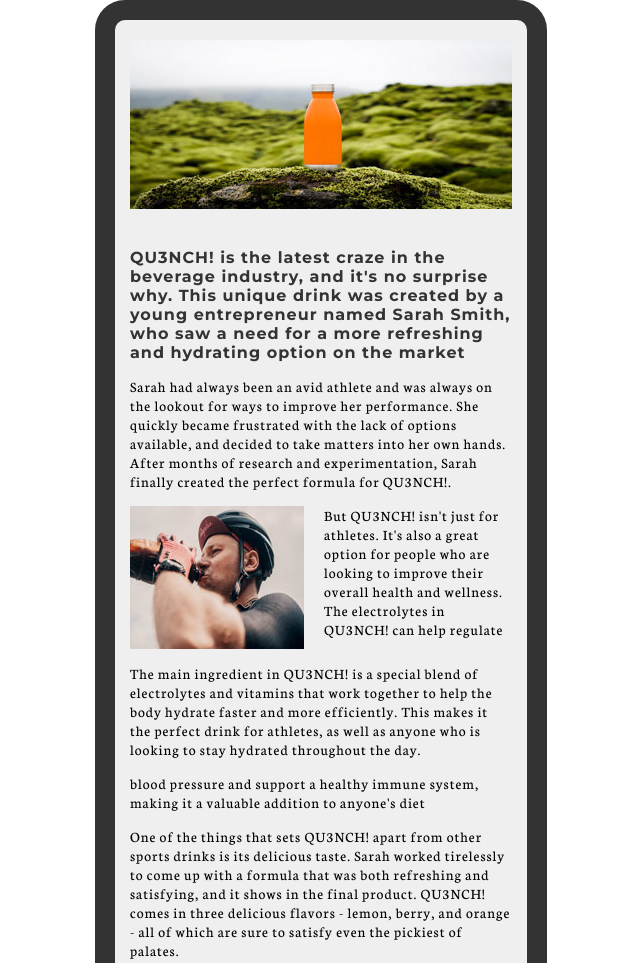
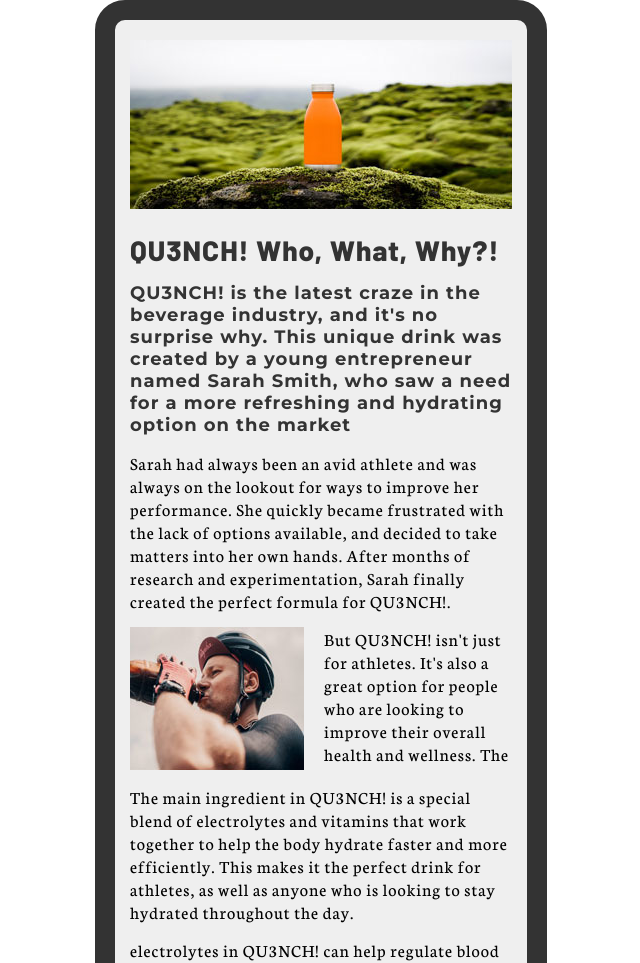
Before and after one commit to Jclarke-1/clarke_jake_typography, a plain HTML site: page index.html in a window 1280 px wide. Shown: the top 963 px of the page, without its empty margins (319-959 px from the left). Drawn offline with Linux system fonts and the light colour scheme.

Commit message:
Adjusted Font-size, Added new Font Family
Added new font family and h1 to give the article a proper heading, increased font sizes for headings and paragraphs.

```diff
--- a/css/main.css
+++ b/css/main.css
@@ -8,7 +8,7 @@
 
 body {
     font-family: 'Neuton', 'Times New Roman', Times, serif;
-    font-size: 15px;
+    font-size: 18px;
     color:black;
     font-weight: 400;
     letter-spacing: 1px;
@@ -21,11 +21,18 @@
 
 h2 {
     font-family: 'Montserrat', 'Times New Roman', Times, serif;
-    font-size: 16px;
+    font-size: 18px;
     color:#333;
     margin-top: 15px;
     margin-bottom: 15px;
 }
+
+   h1 {
+      font-family: 'Barlow', 'Times New Roman', Times, serif;
+      font-size: 28px;
+      color: #333;
+      font-weight: 800;
+   }
 
 #hero-image {
     margin-top: 20px;
--- a/index.html
+++ b/index.html
@@ -2,6 +2,9 @@
 <html lang="en">
 <head>
     <meta charset="UTF-8">
+<link rel="preconnect" href="https://fonts.googleapis.com">
+<link rel="preconnect" href="https://fonts.gstatic.com" crossorigin>
+<link href="https://fonts.googleapis.com/css2?family=Barlow:ital,wght@0,100;0,200;0,300;0,400;0,500;0,600;0,700;0,800;0,900;1,100;1,200;1,300;1,400;1,500;1,600;1,700;1,800;1,900&display=swap" rel="stylesheet">
     <link rel="preconnect" href="https://fonts.googleapis.com">
     <link rel="preconnect" href="https://fonts.gstatic.com" crossorigin>
 <link href="https://fonts.googleapis.com/css2?family=Montserrat:ital,wght@0,100..900;1,100..900&family=Neuton:ital,wght@0,200;0,300;0,400;0,700;0,800;1,400&display=swap" rel="stylesheet">
@@ -11,10 +14,10 @@
 </head>
 <body>
     <main id="mobile-outline">
-        <h1 class="hidden">QU3NCH!</h1>
         <div class="grid-con">
         <article class="col-span-full">
             <img src="images/qu3nch-hero.jpg" alt="Qu3nch! Hero image" id="hero-image">
+            <h1>QU3NCH! Who, What, Why?!</h1>
             <h2>QU3NCH! is the latest craze in the beverage industry, and it's no surprise why. This unique drink was created by a young entrepreneur named Sarah Smith, who saw a need for a more refreshing and hydrating option on the market</h2>
 
             <p>Sarah had always been an avid athlete and was always on the lookout for ways to improve her performance. She quickly became frustrated with the lack of options available, and decided to take matters into her own hands. After months of research and experimentation, Sarah finally created the perfect formula for QU3NCH!.</p>
```
